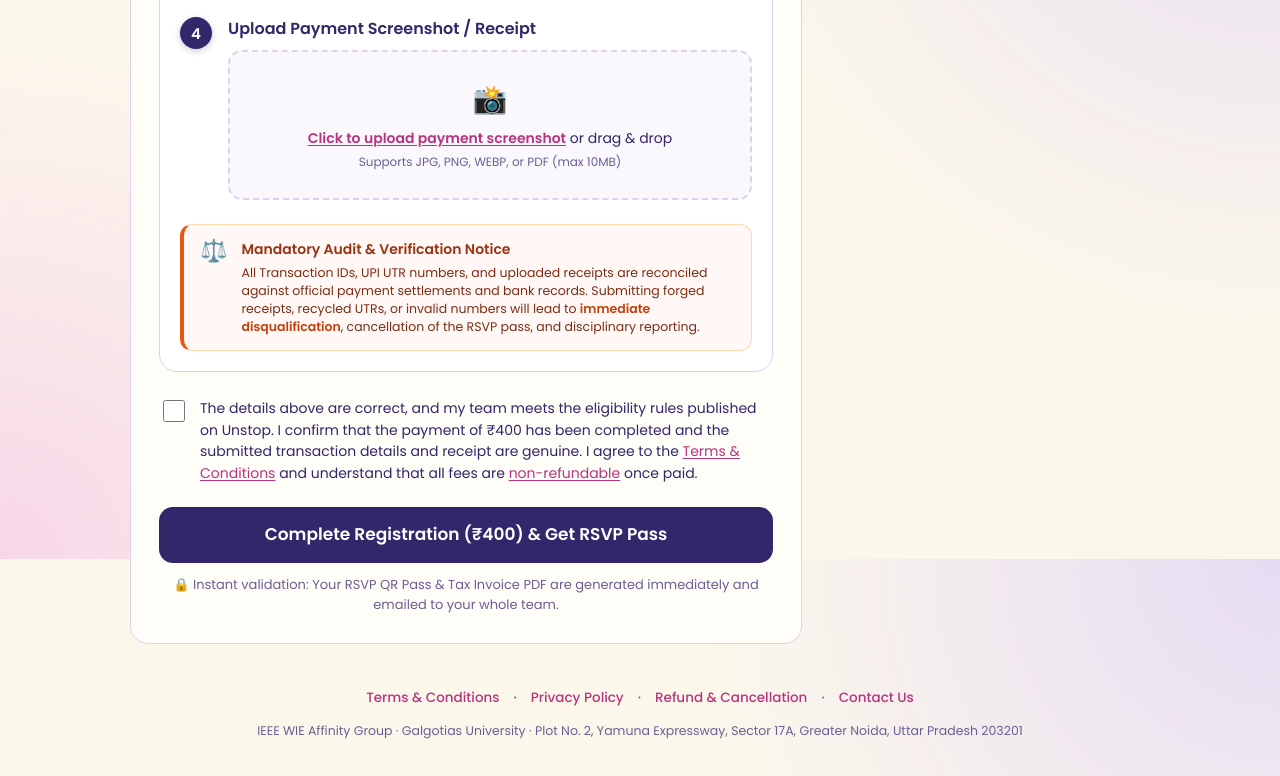
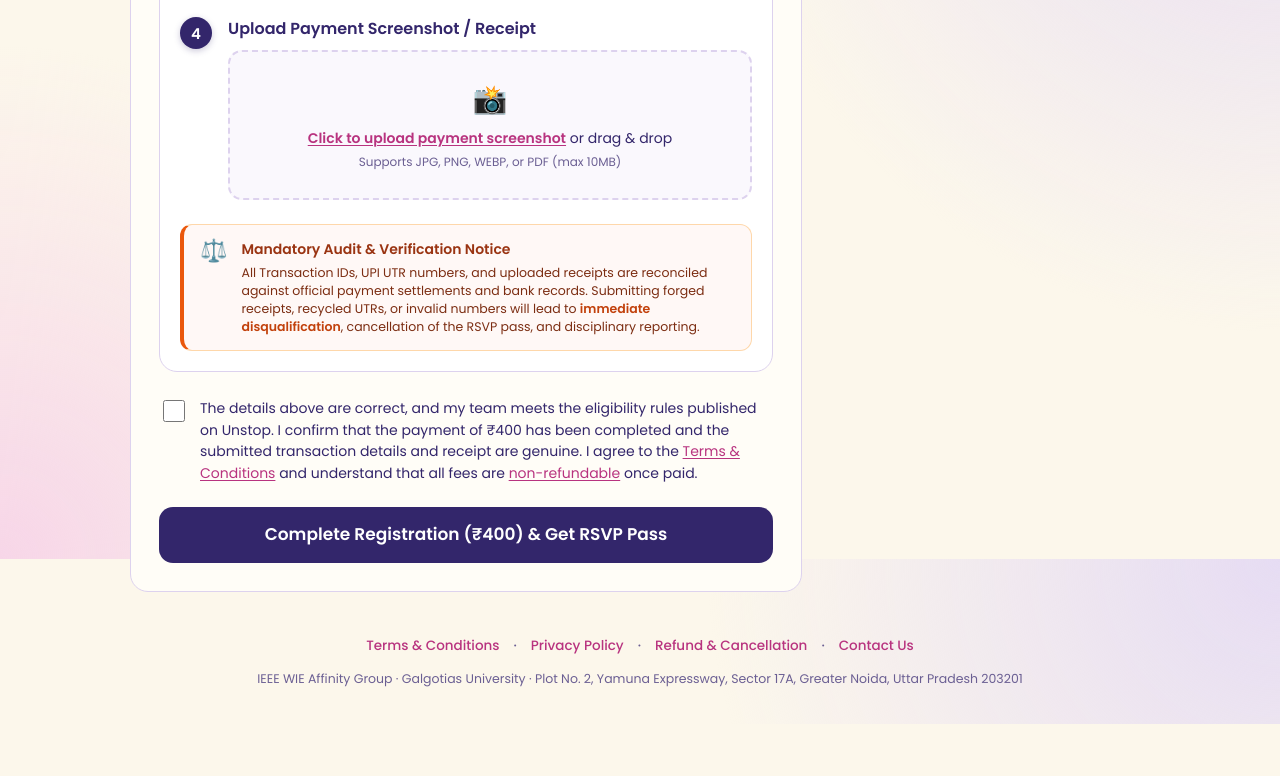
Before and after one commit to Tarunkush0620/HackEarth-Registration, a website: page public/index.html in a window 1280 px wide. Shown: the part 3441-4217 px from the top of the page. After the commit the page ends 4165 px from the top, so only its background shows below. Drawn offline with Linux system fonts and the light colour scheme; no server answers.

Commit message:
fix: remove instant validation line below submit button

```diff
--- a/public/index.html
+++ b/public/index.html
@@ -243,7 +243,6 @@
 
     <p class="err form-err" id="formErr" role="alert"></p>
     <button type="submit" class="pay" id="pay">Complete Registration &amp; Get RSVP Pass</button>
-    <p class="secure">🔒 Instant validation: Your RSVP QR Pass &amp; Tax Invoice PDF are generated immediately and emailed to your whole team.</p>
   </form>
 
   <aside class="side">
```
